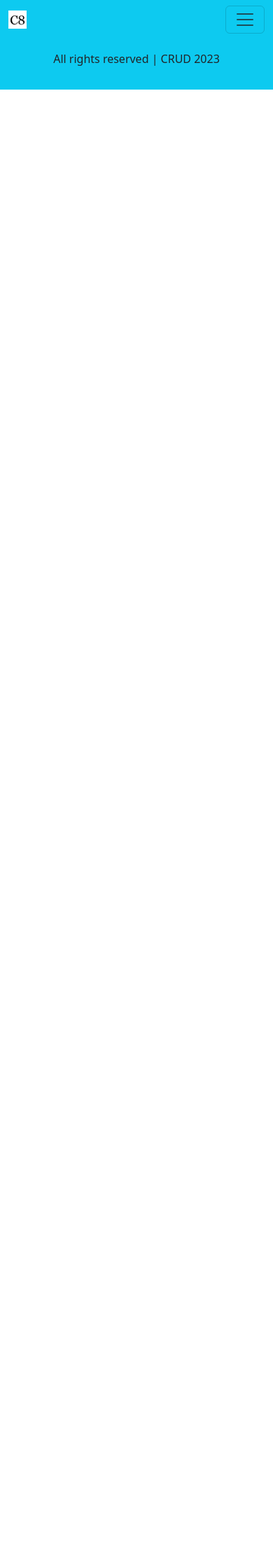
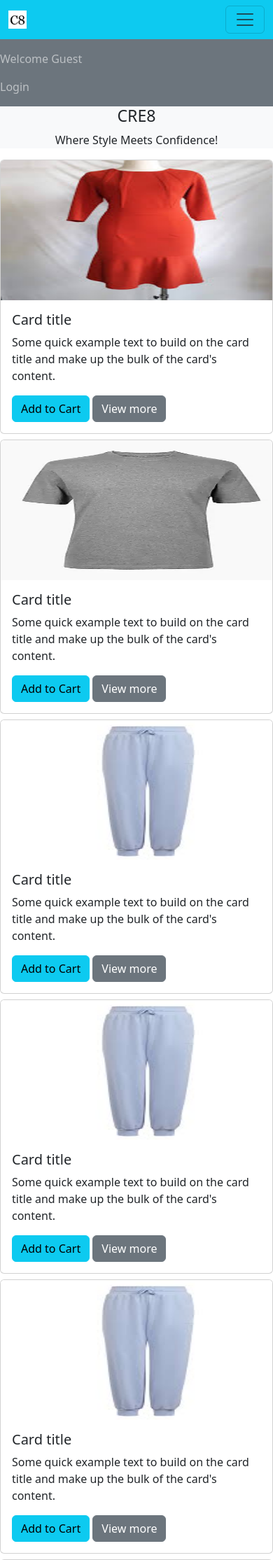
Before and after one commit to walts731/CRE8, a PHP site: page / in a window 390 px wide. Shown: the top 2229 px of the page at 70% size. Before the commit the page ends 128 px from the top, so only its background shows below. Run offline with PHP 8.4, Linux system fonts and the light colour scheme.

Commit message:
product display

```diff
--- a/index.php
+++ b/index.php
@@ -50,10 +50,108 @@
   </div>
 </nav>
 
-  <!-- last child -->
+  <!-- second child -->
+  <nav class="navbar navbar-expand-lg navbar-dark bg-secondary">
+    <ul class="navbar-nav me-auto">
+    <li class="nav-item">
+          <a class="nav-link" href="#">Welcome Guest</a>
+        </li>
+        <li class="nav-item">
+          <a class="nav-link" href="#">Login</a>
+        </li>
+    </ul>
+  </nav>
+
+  <!-- third child -->
+  <div class="bg-light">
+    <h3 class="text-center">CRE8</h3>
+    <p class="text-center">Where Style Meets Confidence!</p>
+  </div>
+
+  <!-- fourth child -->
+  <div class="row">
+    <div class="col-md-10">
+      <div class="row">
+        <div class="col-md-4 mb-2">
+        <div class="card">
+  <img src="./img/dress.jpg" class="card-img-top" alt="...">
+  <div class="card-body">
+    <h5 class="card-title">Card title</h5>
+    <p class="card-text">Some quick example text to build on the card title and make up the bulk of the card's content.</p>
+    <a href="#" class="btn btn-info">Add to Cart</a>
+    <a href="#" class="btn btn-secondary">View more</a>
+  </div>
+</div>
+        </div>
+        <div class="col-md-4 mb-2">
+        <div class="card">
+  <img src="./img/shirt.webp" class="card-img-top" alt="...">
+  <div class="card-body">
+    <h5 class="card-title">Card title</h5>
+    <p class="card-text">Some quick example text to build on the card title and make up the bulk of the card's content.</p>
+    <a href="#" class="btn btn-info">Add to Cart</a>
+    <a href="#" class="btn btn-secondary">View more</a>
+  </div>
+</div>
+        </div>
+        <div class="col-md-4 mb-2">
+        <div class="card">
+  <img src="./img/pants.jpg" class="card-img-top" alt="...">
+  <div class="card-body">
+    <h5 class="card-title">Card title</h5>
+    <p class="card-text">Some quick example text to build on the card title and make up the bulk of the card's content.</p>
+    <a href="#" class="btn btn-info">Add to Cart</a>
+    <a href="#" class="btn btn-secondary">View more</a>
+  </div>
+</div>
+        </div>
+        <div class="col-md-4 mb-2">
+        <div class="card">
+  <img src="./img/pants.jpg" class="card-img-top" alt="...">
+  <div class="card-body">
+    <h5 class="card-title">Card title</h5>
+    <p class="card-text">Some quick example text to build on the card title and make up the bulk of the card's content.</p>
+    <a href="#" class="btn btn-info">Add to Cart</a>
+    <a href="#" class="btn btn-secondary">View more</a>
+  </div>
+</div>
+        </div>
+        <div class="col-md-4 mb-2">
+        <div class="card">
+  <img src="./img/pants.jpg" class="card-img-top" alt="...">
+  <div class="card-body">
+    <h5 class="card-title">Card title</h5>
+    <p class="card-text">Some quick example text to build on the card title and make up the bulk of the card's content.</p>
+    <a href="#" class="btn btn-info">Add to Cart</a>
+    <a href="#" class="btn btn-secondary">View more</a>
+  </div>
+</div>
+        </div>
+        <div class="col-md-4 mb-2">
+        <div class="card">
+  <img src="./img/pants.jpg" class="card-img-top" alt="...">
+  <div class="card-body">
+    <h5 class="card-title">Card title</h5>
+    <p class="card-text">Some quick example text to build on the card title and make up the bulk of the card's content.</p>
+    <a href="#" class="btn btn-info">Add to Cart</a>
+    <a href="#" class="btn btn-secondary">View more</a>
+  </div>
+</div>
+        </div>
+      </div>
+    </div>
+    <!-- products -->
+    <div class="col-md-2">
+      <h3 class="">hey</h3>
+    </div>
+    <!-- side nav -->
+  </div>
+
+  <!-- last child--
   <div class="bg-info p-3 text-center">
     <p>All rights reserved | CRUD 2023</p>
   </div>
+  -->
     </div>
 </body>
     <!-- javascript link -->
--- a/userdefinedstyle.css
+++ b/userdefinedstyle.css
@@ -2,3 +2,8 @@
     width: 7%;
     height: 7%;
 }
+
+.card-img-top{
+    width: 100%;
+    height: 200px;
+}
```
Also changed, not shown: img/dress.jpg (added), img/pants.jpg (added), img/shirt.webp (added).
